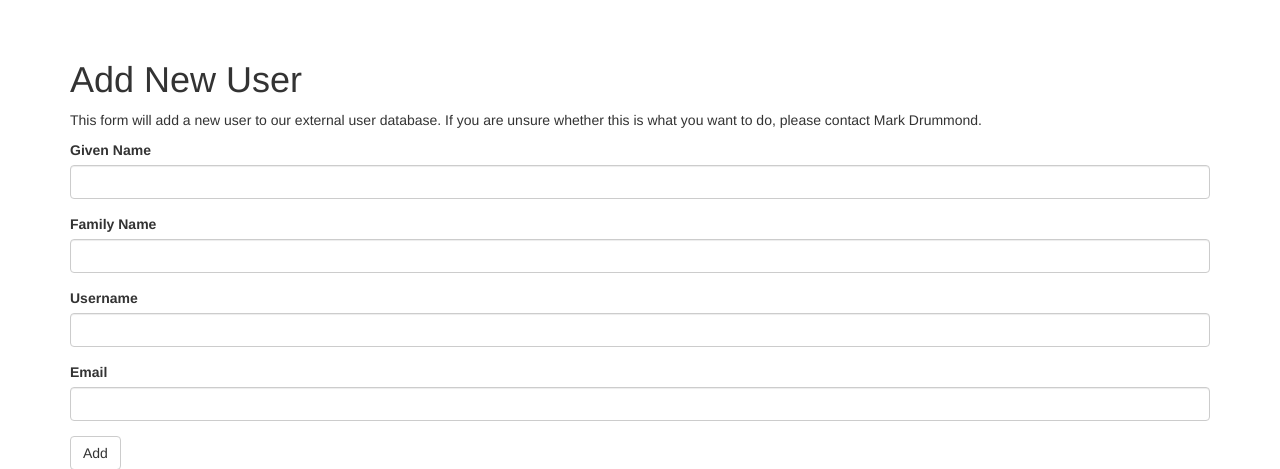
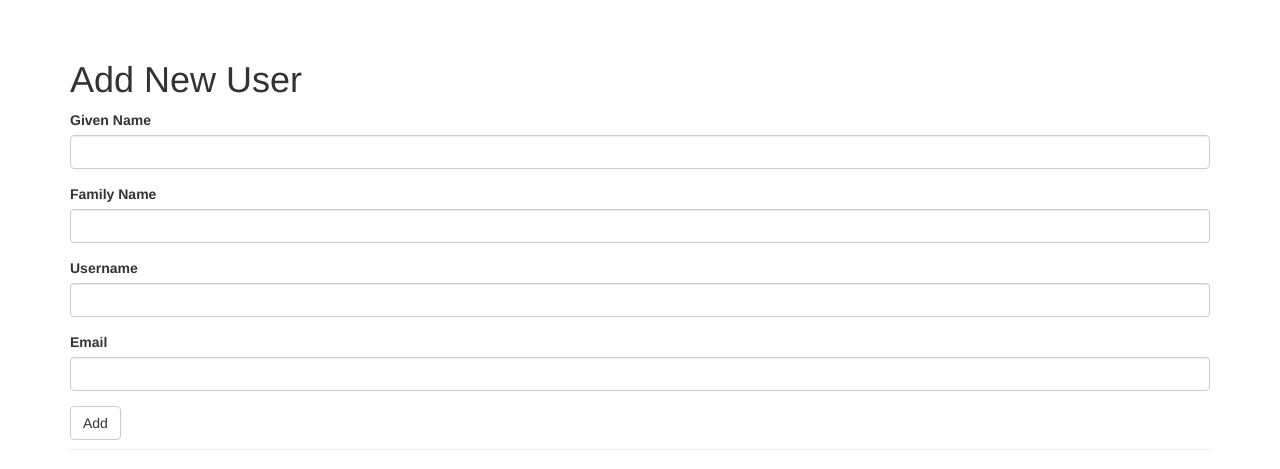
Before and after one commit to dmark/auth0-flask-utilities, a Flask app: page /user/add in a window 1280 px wide. Shown: the part 52-521 px from the top of the page. Run offline with Flask 2, Linux system fonts and the light colour scheme; some libraries are stand-ins or nearby versions.

Commit message:
Minor edit.

```diff
--- a/templates/adduser.html
+++ b/templates/adduser.html
@@ -3,11 +3,6 @@
 {% block page_content %}
 <div class="page-header">
     <h1>Add New User</h1>
-    <p>
-        This form will add a new user to our external user database. If
-        you are unsure whether this is what you want to do, please
-        contact Mark Drummond.
-    </p>
     {% import "bootstrap/wtf.html" as wtf %}
     {{ wtf.quick_form(form) }}
 </div>
```
